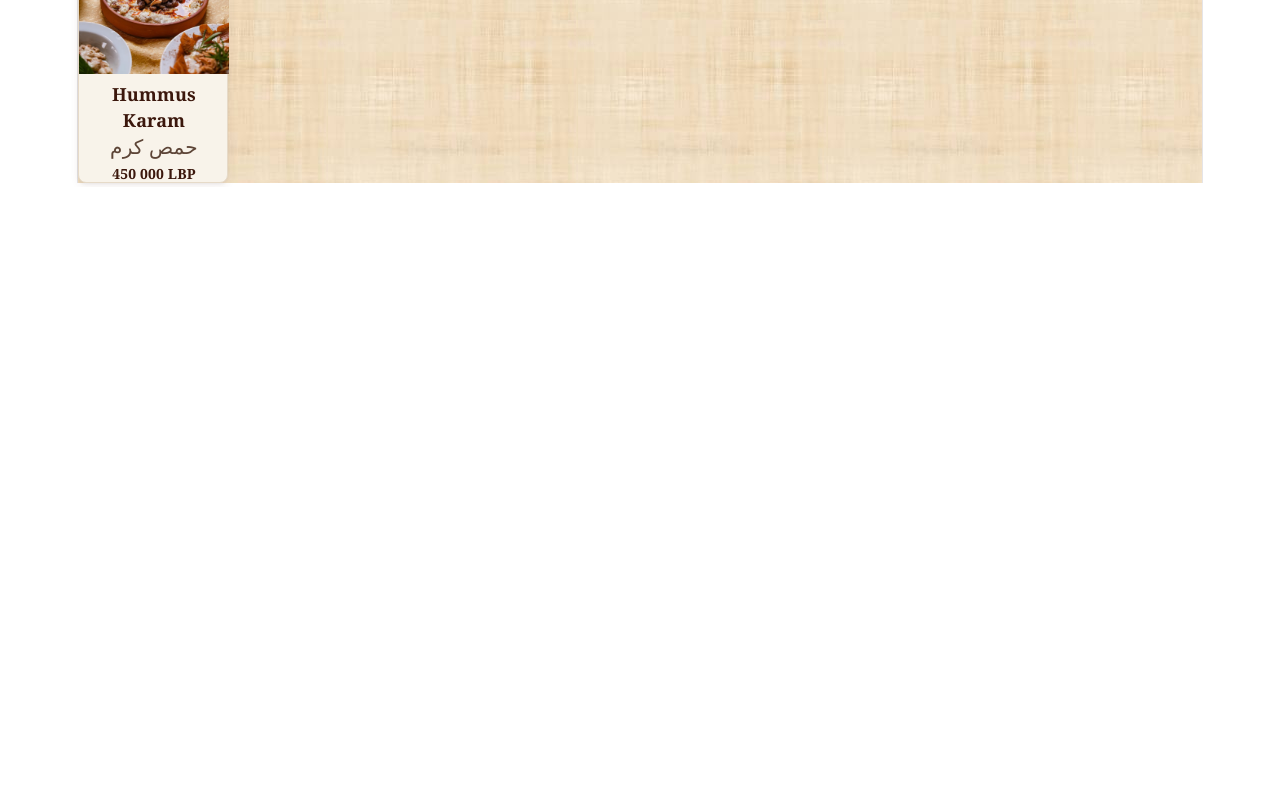
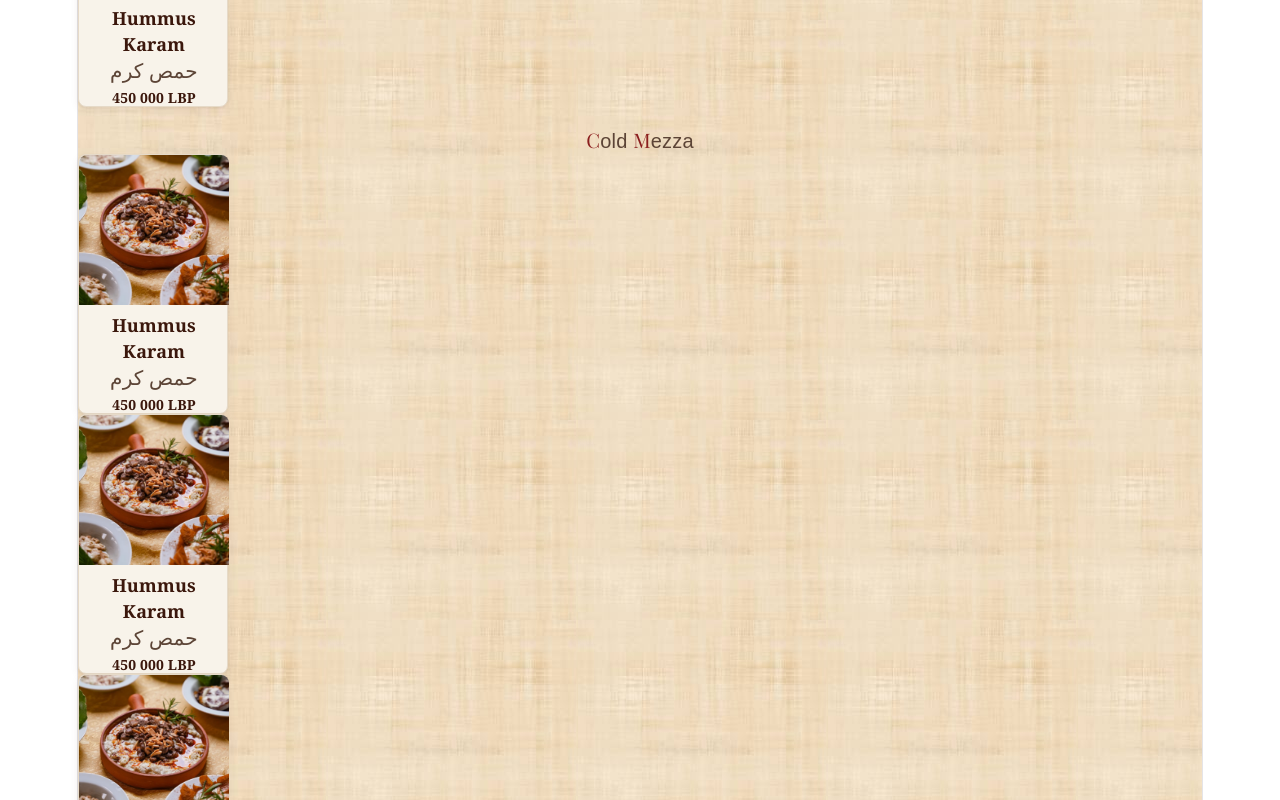
Before and after one commit to KaramRestaurant/Menu, a React (Vite) app: page / in a window 1280 px wide. Shown: the part 1580-2380 px from the top of the page. Before the commit the page ends 1767 px from the top, so only its background shows below. Built offline with nearby package versions, Linux system fonts and the light colour scheme.

Commit message:
--Updates

```diff
--- a/src/App.css
+++ b/src/App.css
@@ -1,3 +1,5 @@
+@import url('https://fonts.googleapis.com/css2?family=Playfair+Display+SC:wght@400;700;900&display=swap');
+
 * {
   margin: 0;
   padding: 0;
@@ -21,6 +23,18 @@ body {
   background-color: #8B1E1E;
   position: relative;
   margin-top: 30px
+}
+
+.redLetter {
+  color: #8B1E1E;
+    font-family: 'Playfair Display SC', serif;
+
+}
+
+.sectionText {
+  margin-top: 20px;
+  color: #5c4436;
+  font-size: 20px;
 }
 
 .nav-links {
@@ -97,7 +111,7 @@ body {
     margin-right: 25px;
   }
 
-  .menu-container-main{
+  .menu-container-main {
     display: flex;
     align-items: center;
     justify-content: center;
@@ -106,11 +120,11 @@ body {
   .menu-container {
     display: grid;
     grid-template-columns: repeat(2, 1fr);
-    gap:30px
+    gap: 30px
   }
 
   .menu-item {
-    padding-top:20px;
+    padding-top: 20px;
     border-radius: 10px;
   }
 
--- a/src/App.jsx
+++ b/src/App.jsx
@@ -32,7 +32,7 @@ function App() {
     { firstName: 'Fatte Grape Leaves', secondName: 'قتة ورق عنب', price: '500,000 LBP' }
   ]
 
-    const hotMezza = [
+  const hotMezza = [
     { firstName: 'Frites', secondName: 'بطاطا', price: '300,000 LBP' },
     { firstName: 'Batata Kezbra', secondName: 'بطاطا بكزبرة', price: '400,000 LBP' },
     { firstName: 'Batata grille + pesto', secondName: 'بطاطا مشوية + بيستو', price: '450,000 LBP' },
@@ -86,13 +86,12 @@ function App() {
       </nav>
 
       <div>
-        <div> <p className="authenticMenuText">Our Authentic Menu</p></div>
-        <div className="dividerClass">
-          <Divider />
-        </div>
         {/* <div className='itemDivMain'>
           <Item />
         </div> */}
+      </div>
+      <div>
+        <p className="sectionText"><span className="redLetter">H</span>ot <span className="redLetter">M</span>ezza</p>
       </div>
       <div className="menu-container-main">
         <div className="menu-container">
@@ -103,7 +102,41 @@ function App() {
           ))}
         </div>
       </div>
+      <div>
+        <p className="sectionText"><span className="redLetter">C</span>old <span className="redLetter">M</span>ezza</p>
+      </div>
+      <div className="menu-container-main">
+        <div className="menu-container">
+          {items.map((item, index) => (
+            <div key={index} className="menu-item">
+              <ItemSquare />
+            </div>
+          ))}
+        </div>
+      </div>
+      <div>        <p className="sectionText"><span className="redLetter">S</span>alads</p></div>
+      <div className="menu-container-main">
+        <div className="menu-container">
+          {items.map((item, index) => (
+            <div key={index} className="menu-item">
+              <ItemSquare />
+            </div>
+          ))}
+        </div>
+      </div>
+      <div>
+        <p className="sectionText"><span className="redLetter">M</span>ain <span className="redLetter">D</span>ishes</p>
 
+      </div>
+      <div className="menu-container-main">
+        <div className="menu-container">
+          {items.map((item, index) => (
+            <div key={index} className="menu-item">
+              <ItemSquare />
+            </div>
+          ))}
+        </div>
+      </div>
     </div>
   )
 }
--- a/src/ItemSquare.css
+++ b/src/ItemSquare.css
@@ -1,7 +1,6 @@
 .mainSquareItemDiv {
     width: 150px;
     height: 260px;
-    background-color: red;
     border-radius: 8px;
     border: 1px solid #E6DAC8;
     box-shadow: 0px 3px 8px rgba(92, 44, 22, 0.08),
```
